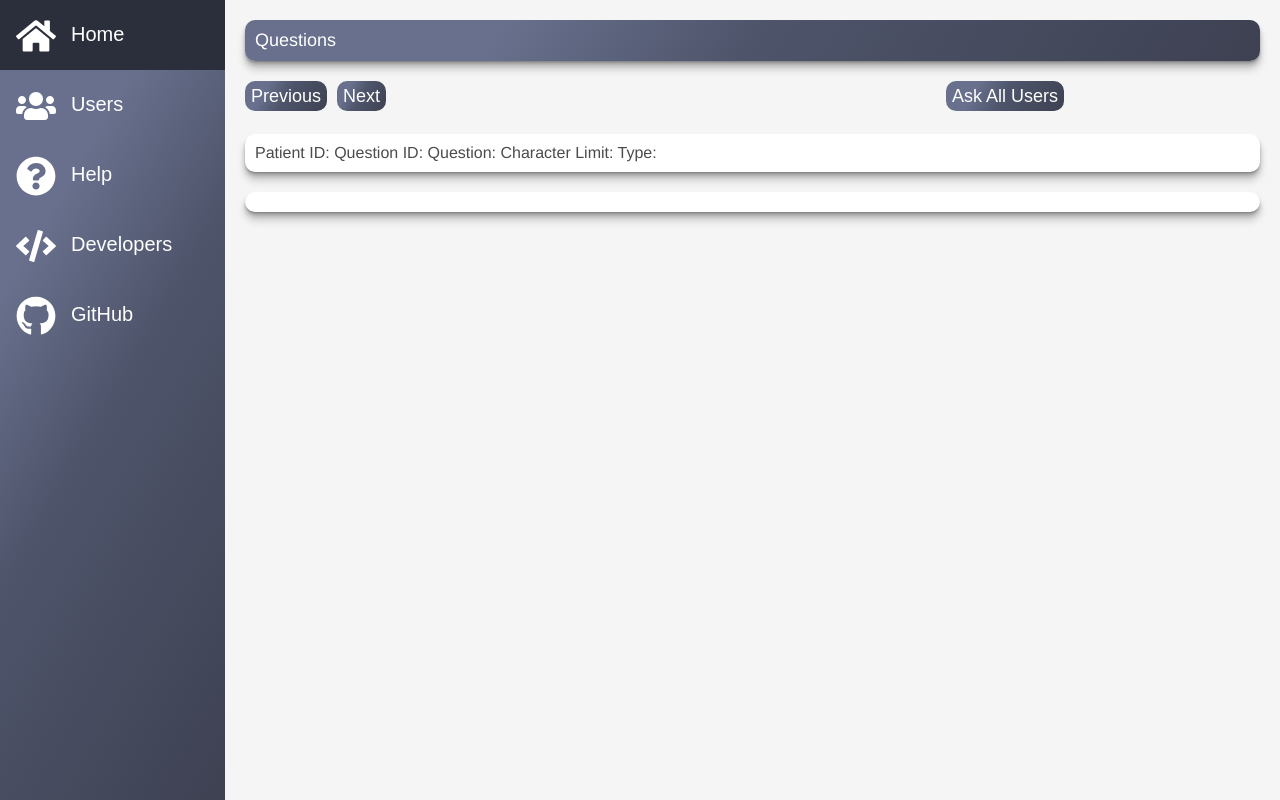
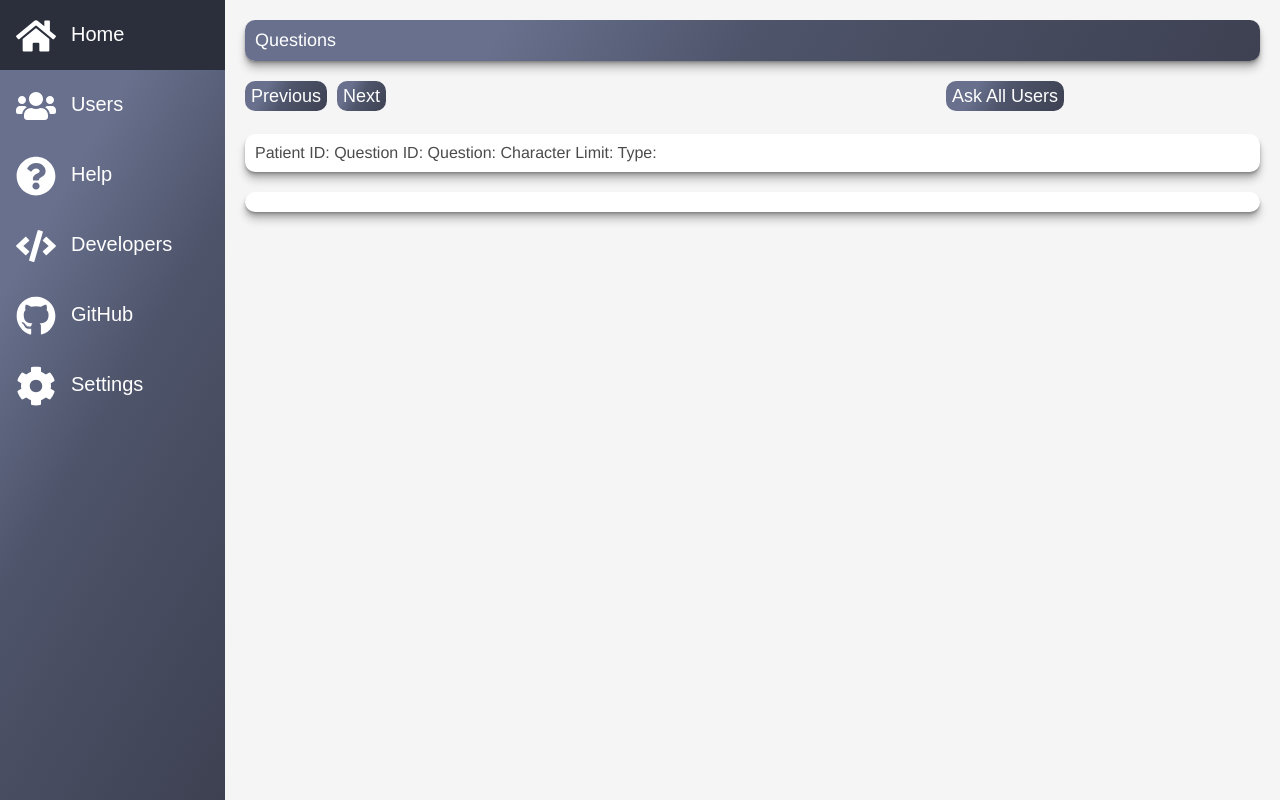
Before and after one commit to Xtrendence/COMP2003-2020-X, a PHP site: page /questions.php in a window 1280 px wide. Run offline with PHP 8.4, Linux system fonts and the light colour scheme.

Commit message:
Have included settings button within the web page nav bar.
Included settings button and cog svg. Hyperlinks to settings.php page.

```diff
--- a/web/public/questions.php
+++ b/web/public/questions.php
@@ -46,6 +46,12 @@
         </button>
     </a>
 
+    <a href="settings.php">
+        <button>
+            <svg xmlns="http://www.w3.org/2000/svg" viewBox="0 0 512 512"><!-- Font Awesome Free 5.15.2 by @fontawesome - https://fontawesome.com/ License - https://fontawesome.com/license/free (Icons: CC BY 4.0, Fonts: SIL OFL 1.1, Code: MIT License) --><path d="M487.4 315.7l-42.6-24.6c4.3-23.2 4.3-47 0-70.2l42.6-24.6c4.9-2.8 7.1-8.6 5.5-14-11.1-35.6-30-67.8-54.7-94.6-3.8-4.1-10-5.1-14.8-2.3L380.8 110c-17.9-15.4-38.5-27.3-60.8-35.1V25.8c0-5.6-3.9-10.5-9.4-11.7-36.7-8.2-74.3-7.8-109.2 0-5.5 1.2-9.4 6.1-9.4 11.7V75c-22.2 7.9-42.8 19.8-60.8 35.1L88.7 85.5c-4.9-2.8-11-1.9-14.8 2.3-24.7 26.7-43.6 58.9-54.7 94.6-1.7 5.4.6 11.2 5.5 14L67.3 221c-4.3 23.2-4.3 47 0 70.2l-42.6 24.6c-4.9 2.8-7.1 8.6-5.5 14 11.1 35.6 30 67.8 54.7 94.6 3.8 4.1 10 5.1 14.8 2.3l42.6-24.6c17.9 15.4 38.5 27.3 60.8 35.1v49.2c0 5.6 3.9 10.5 9.4 11.7 36.7 8.2 74.3 7.8 109.2 0 5.5-1.2 9.4-6.1 9.4-11.7v-49.2c22.2-7.9 42.8-19.8 60.8-35.1l42.6 24.6c4.9 2.8 11 1.9 14.8-2.3 24.7-26.7 43.6-58.9 54.7-94.6 1.5-5.5-.7-11.3-5.6-14.1zM256 336c-44.1 0-80-35.9-80-80s35.9-80 80-80 80 35.9 80 80-35.9 80-80 80z"/></svg>Settings
+        </button>
+    </a>
+
 </div>
 
 
```
